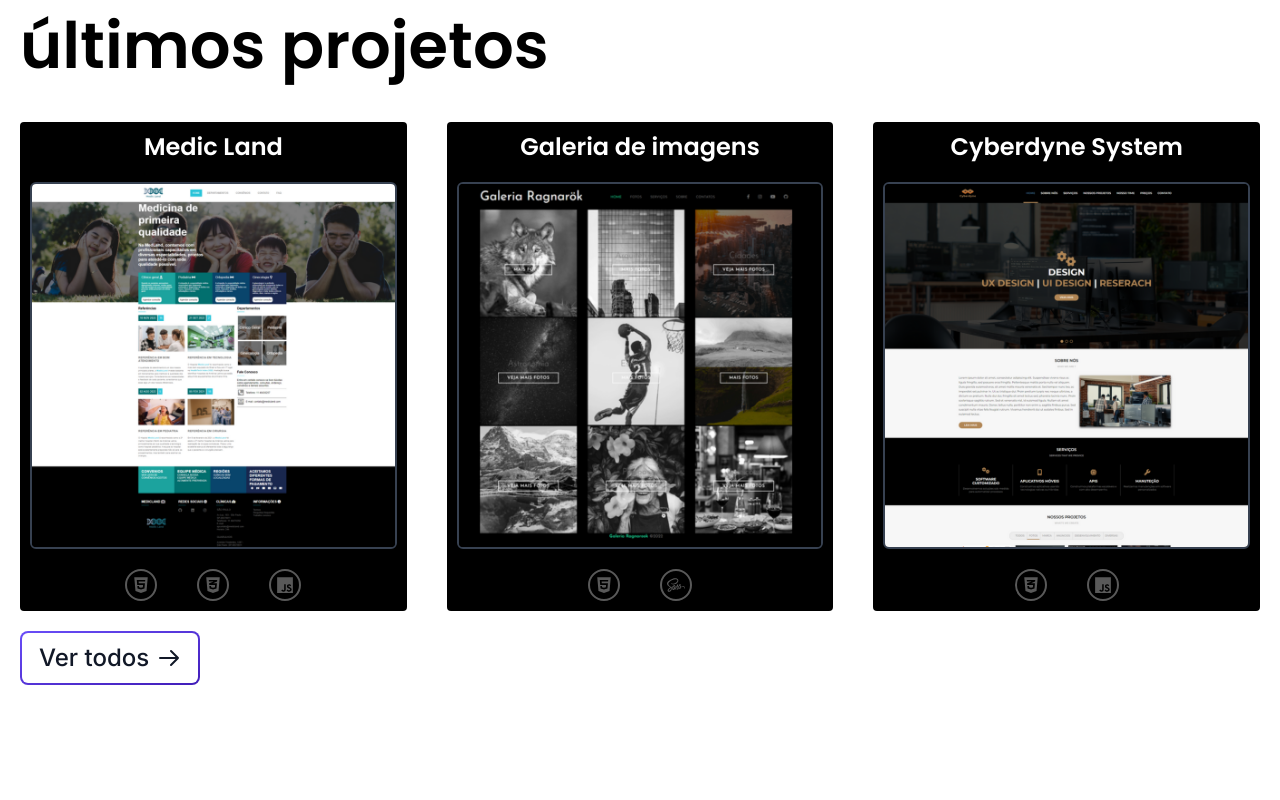
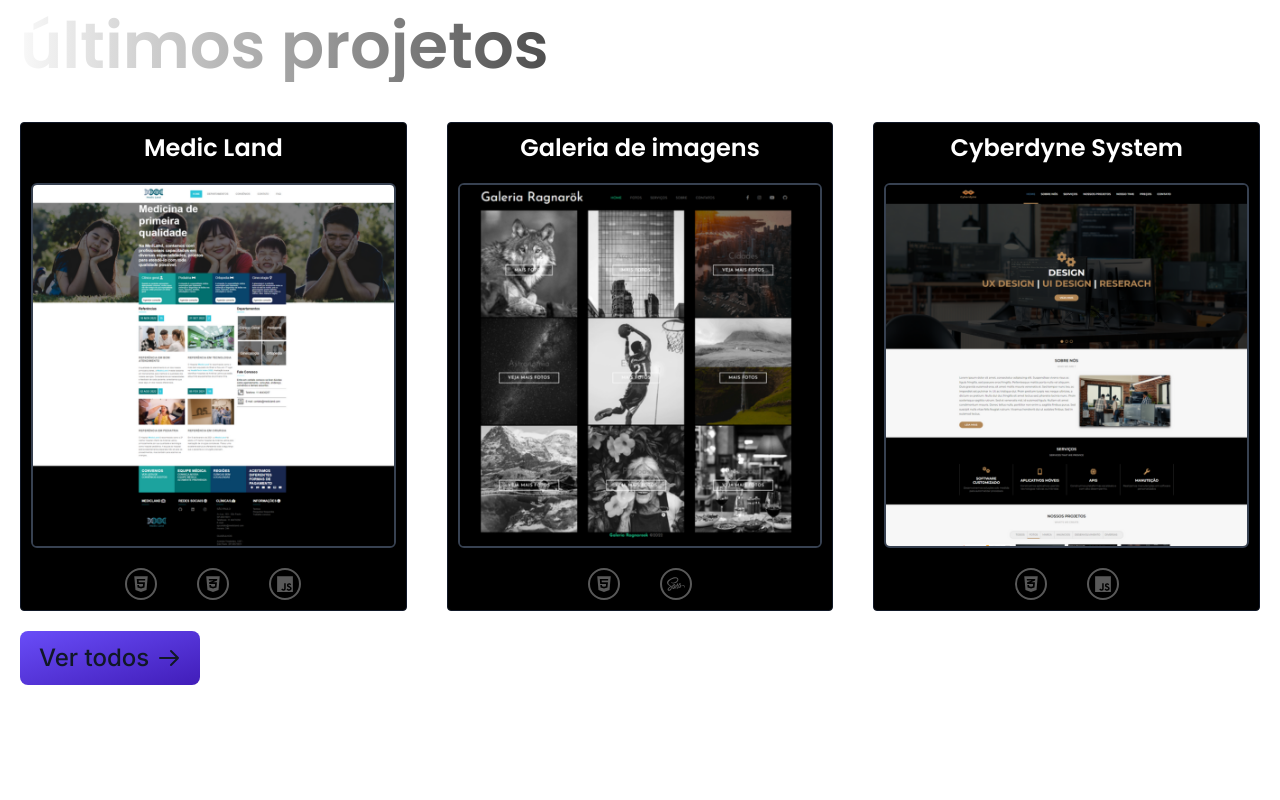
Before and after one commit to JoaoSBarbosa/barbosa-code, a Next.js app: page / in a window 1280 px wide. Shown: the part 800-1600 px from the top of the page. Built offline with nearby package versions, Linux system fonts and the light colour scheme.

Commit message:
Alteração nos estilos de titulo e footer

```diff
--- a/src/app/components/Projects/LatestProjectContainer/ThreeLatestProjects.tsx
+++ b/src/app/components/Projects/LatestProjectContainer/ThreeLatestProjects.tsx
@@ -17,11 +17,11 @@ export const ThreeLatestProjects = ({projectsData, title, hrefUri}:ThreeLatestPr
     const lastThreeProjects = projectsData.slice(-3);
     return (
         <article className={`${styles.projectListContainer}`}>
-            <h2 className={`${styles.lastProjectTitle} max-w-screen-xl mx-auto`}>{title}</h2>
+            <h2 className={`${styles.lastProjectTitle} max-w-screen-xl mx-auto text-gray-400`}>{title}</h2>
             <ul className={`${styles.projectListContent}`}>
                 {lastThreeProjects.map((project, index) => (
                     <Link href={`/pages/projects/${project.id}`}>
-                        <li key={project.id}>
+                        <li key={project.id} className={"border border-gray-900"}>
                             <LatestProjectCard project={project}/>
                         </li>
                     </Link>
--- a/src/app/components/Projects/LatestProjectContainer/styles.module.css
+++ b/src/app/components/Projects/LatestProjectContainer/styles.module.css
@@ -13,6 +13,11 @@
     margin-bottom: 40px;
     box-sizing: border-box;
     padding: 0 20px;
+
+    background: linear-gradient(to right, #ffffff, #313131, #2f2f2f);
+    -webkit-background-clip: text;
+    color: transparent;
+
 }
 
 .projectListContent {
--- a/src/app/components/Theme/ButtonsTheme.ts
+++ b/src/app/components/Theme/ButtonsTheme.ts
@@ -55,7 +55,7 @@ export const ButtonsTheme ={
             "light": ""
         },
         "off": "",
-        "on": "flex justify-center bg-white text-gray-900 transition-all duration-75 ease-in group-enabled:group-hover:bg-opacity-0 group-enabled:group-hover:text-inherit dark:bg-gray-900 dark:text-white w-full",
+        "on": "flex justify-center text-gray-900 transition-all duration-75 ease-in group-enabled:group-hover:bg-opacity-0 group-enabled:group-hover:text-inherit dark:bg-gray-900 dark:text-white w-full",
         "pill": {
             "off": "rounded-md",
             "on": "rounded-full"
--- a/src/app/components/header/styles.module.css
+++ b/src/app/components/header/styles.module.css
@@ -2,6 +2,8 @@
     height: 110px;
     position: relative;
     overflow: hidden;
+    border-bottom: 1px solid #0a0a0a;
+
 }
 .menu a{
     font-family: 'Poppins', sans-serif;
--- a/src/app/components/utils/buttons/NavButton.tsx
+++ b/src/app/components/utils/buttons/NavButton.tsx
@@ -88,7 +88,7 @@ export const LinkButton = ({href, value, children, marginColor = '', textColor =
     const colorStyle = marginColor && textColor ? {color: textColor} : {};
 
     return (
-        <Button outline gradientDuoTone="purpleToIndigo" theme={ButtonsTheme} className={"hover:text-white "}
+        <Button outline gradientDuoTone="purpleToIndigo" theme={ButtonsTheme} className={"hover:text-white  "}
                 color={"indigo"}>
             <Link href={href} className={"flex items-center gap-2 text-2xl"}>
                 {children &&
--- a/src/app/page.tsx
+++ b/src/app/page.tsx
@@ -34,22 +34,22 @@ const Page = () => {
                 <ThreeLatestProjects projectsData={ProjectsData} title={"últimos projetos"} hrefUri={"projects"}/>
                 <Services/>
 
-                <div className={`max-w-screen-xl mx-auto mb-20}`}>
-                    <h2 className={`${styles.lastProjectTitle} max-w-screen-xl mx-auto`}>
+                <div className={`max-w-screen-xl mx-auto my-48`}>
+                    <h2 className={`${styles.lastProjectTitle} max-w-screen-xl mx-auto text-gray-800 my-20`}>
                         Projetos Profissionais
                     </h2>
 
                     <div className="grid gap-32 p-6 grid-cols-1 md:grid-cols-2">
-                        <ProfessionalProjects
-                            carroselTitle={"BeerFantose"}
-                            projectId={0}
-                            projectsData={DataProfessionalProjects}
-                        />
-                        <ProfessionalProjects
-                            carroselTitle={"B2BeerFantose"}
-                            projectId={1}
-                            projectsData={DataProfessionalProjects}
-                        />
+                        {/*<ProfessionalProjects*/}
+                        {/*    carroselTitle={"BeerFantose"}*/}
+                        {/*    projectId={0}*/}
+                        {/*    projectsData={DataProfessionalProjects}*/}
+                        {/*/>*/}
+                        {/*<ProfessionalProjects*/}
+                        {/*    carroselTitle={"B2BeerFantose"}*/}
+                        {/*    projectId={1}*/}
+                        {/*    projectsData={DataProfessionalProjects}*/}
+                        {/*/>*/}
                     </div>
                 </div>
 
--- a/src/app/pages/footer/styles.module.css
+++ b/src/app/pages/footer/styles.module.css
@@ -1,5 +1,6 @@
 .footerBg {
     background-color: black;
+    background-color: #111111;
     padding-left: 1.25rem;
     padding-right: 1.25rem;
     padding-top: 60px;
```
